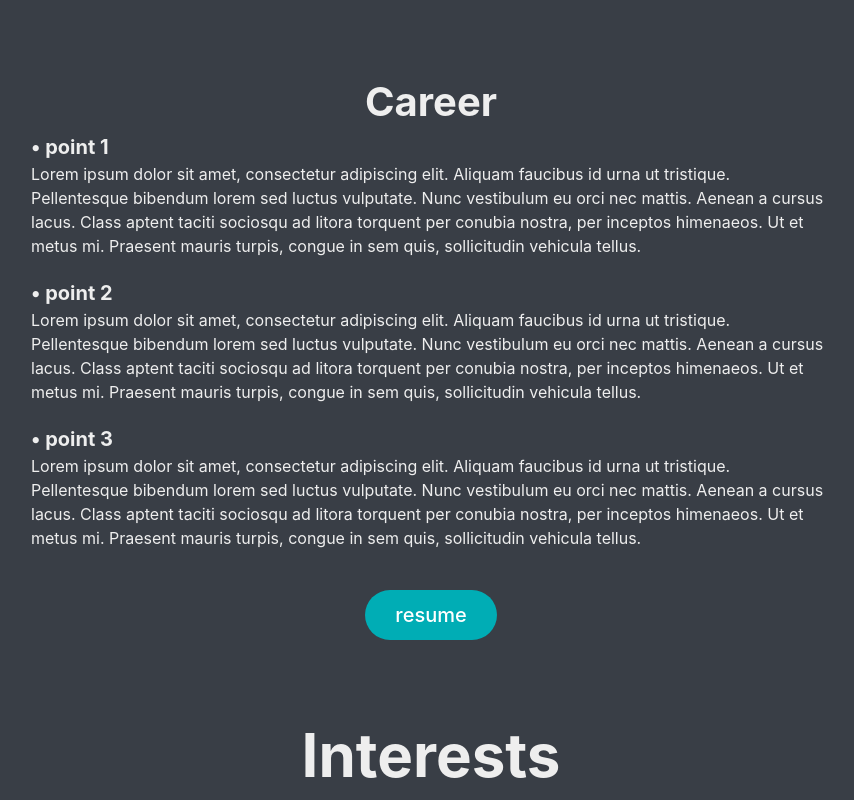
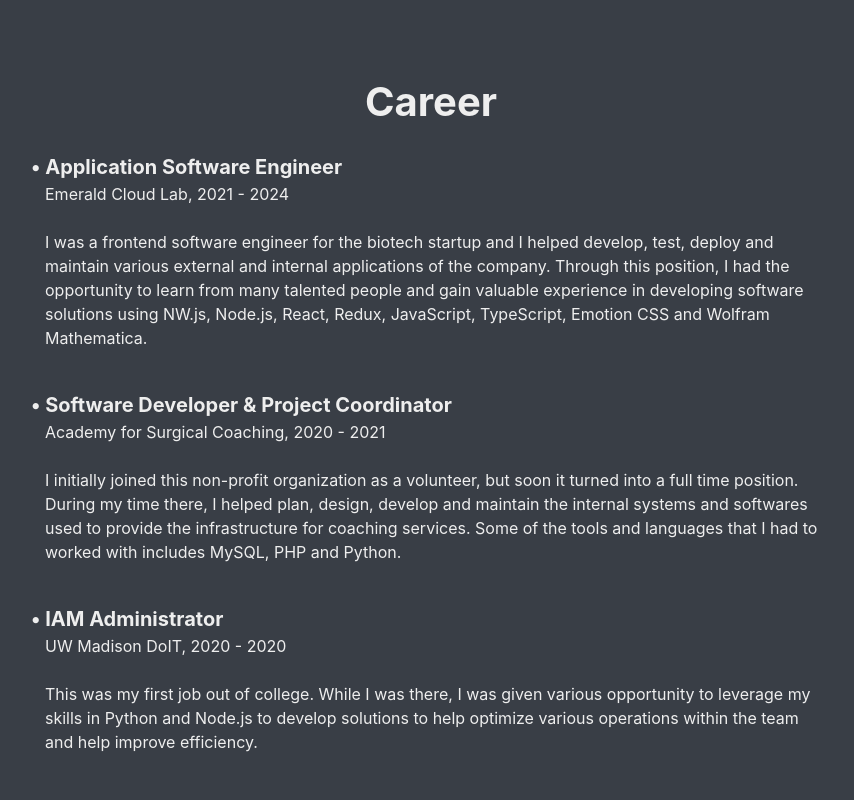
Before and after one commit to LeonTan828/personal-website-2.0, a React (Vite) app: page / in a window 1280 px wide. Shown: the part 780-1580 px from the top of the page, without its empty margins (209-1063 px from the left). Built offline with nearby package versions, Linux system fonts and the light colour scheme.

Commit message:
add content for career section and adjust some styling

```diff
--- a/src/components/InfoSections/sections/Career.tsx
+++ b/src/components/InfoSections/sections/Career.tsx
@@ -11,16 +11,38 @@
 
   const bodyContent = [
     {
-      bulletPoint: 'point 1',
-      desc: 'Lorem ipsum dolor sit amet, consectetur adipiscing elit. Aliquam faucibus id urna ut tristique. Pellentesque bibendum lorem sed luctus vulputate. Nunc vestibulum eu orci nec mattis. Aenean a cursus lacus. Class aptent taciti sociosqu ad litora torquent per conubia nostra, per inceptos himenaeos. Ut et metus mi. Praesent mauris turpis, congue in sem quis, sollicitudin vehicula tellus. ',
+      bulletPoint: 'Application Software Engineer',
+      desc:
+      `Emerald Cloud Lab, 2021 - 2024
+
+      I was a frontend software engineer for the biotech startup and I helped develop, test,\
+      deploy and maintain various external and internal applications of the company.\
+      Through this position, I had the opportunity to learn from many talented people and gain\
+      valuable experience in developing software solutions using NW.js, Node.js, React, Redux,\
+      JavaScript, TypeScript, Emotion CSS and Wolfram Mathematica.
+      `,
     },
     {
-      bulletPoint: 'point 2',
-      desc: 'Lorem ipsum dolor sit amet, consectetur adipiscing elit. Aliquam faucibus id urna ut tristique. Pellentesque bibendum lorem sed luctus vulputate. Nunc vestibulum eu orci nec mattis. Aenean a cursus lacus. Class aptent taciti sociosqu ad litora torquent per conubia nostra, per inceptos himenaeos. Ut et metus mi. Praesent mauris turpis, congue in sem quis, sollicitudin vehicula tellus. ',
+      bulletPoint: 'Software Developer & Project Coordinator',
+      desc:
+      `Academy for Surgical Coaching, 2020 - 2021
+
+      I initially joined this non-profit organization as a volunteer, but soon it turned into\
+      a full time position. During my time there, I helped plan, design, develop and maintain\
+      the internal systems and softwares used to provide the infrastructure for coaching\
+      services. Some of the tools and languages that I had to worked with includes MySQL,\
+      PHP and Python.
+      `,
     },
     {
-      bulletPoint: 'point 3',
-      desc: 'Lorem ipsum dolor sit amet, consectetur adipiscing elit. Aliquam faucibus id urna ut tristique. Pellentesque bibendum lorem sed luctus vulputate. Nunc vestibulum eu orci nec mattis. Aenean a cursus lacus. Class aptent taciti sociosqu ad litora torquent per conubia nostra, per inceptos himenaeos. Ut et metus mi. Praesent mauris turpis, congue in sem quis, sollicitudin vehicula tellus. ',
+      bulletPoint: 'IAM Administrator',
+      desc:
+      `UW Madison DoIT, 2020 - 2020
+
+      This was my first job out of college. While I was there, I was given various opportunity\
+      to leverage my skills in Python and Node.js to develop solutions to help optimize various\
+      operations within the team and help improve efficiency.
+      `,
     }
   ];
 
--- a/src/styles/info_sections/components/Bullets.css
+++ b/src/styles/info_sections/components/Bullets.css
@@ -17,6 +17,7 @@
 .bullets-body {
   /* Layout */
   max-width: 800px;
+  margin: 20px 0 0 0;
 
   /* Positioning */
   text-align: left;
@@ -29,5 +30,9 @@
 }
 
 .desc {
-  padding: 0 0 20px 0;
+  /* Layout */
+  padding: 0 0 40px 14px;
+
+  /* Typography */
+  white-space: pre-line;
 }
```
